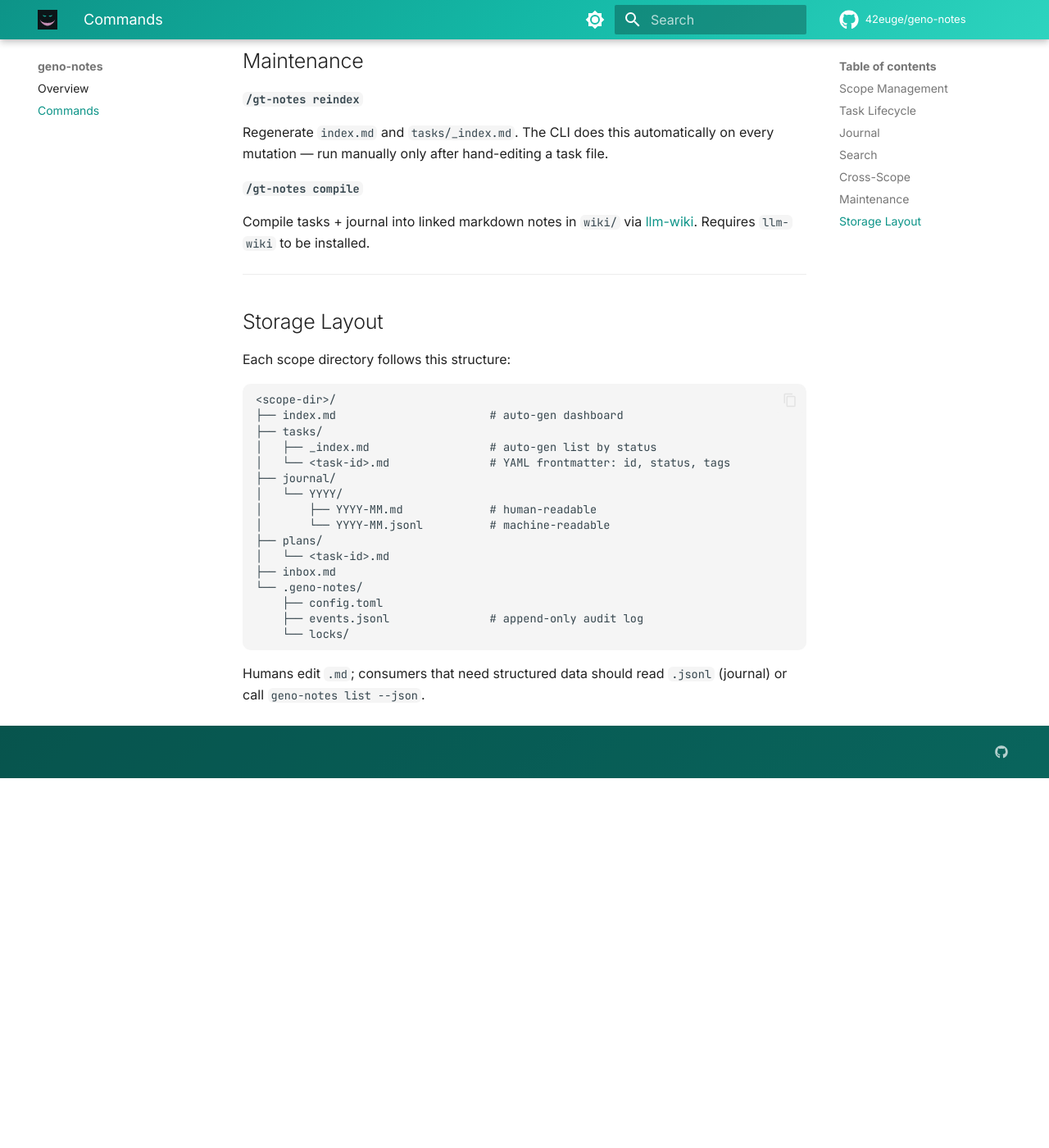
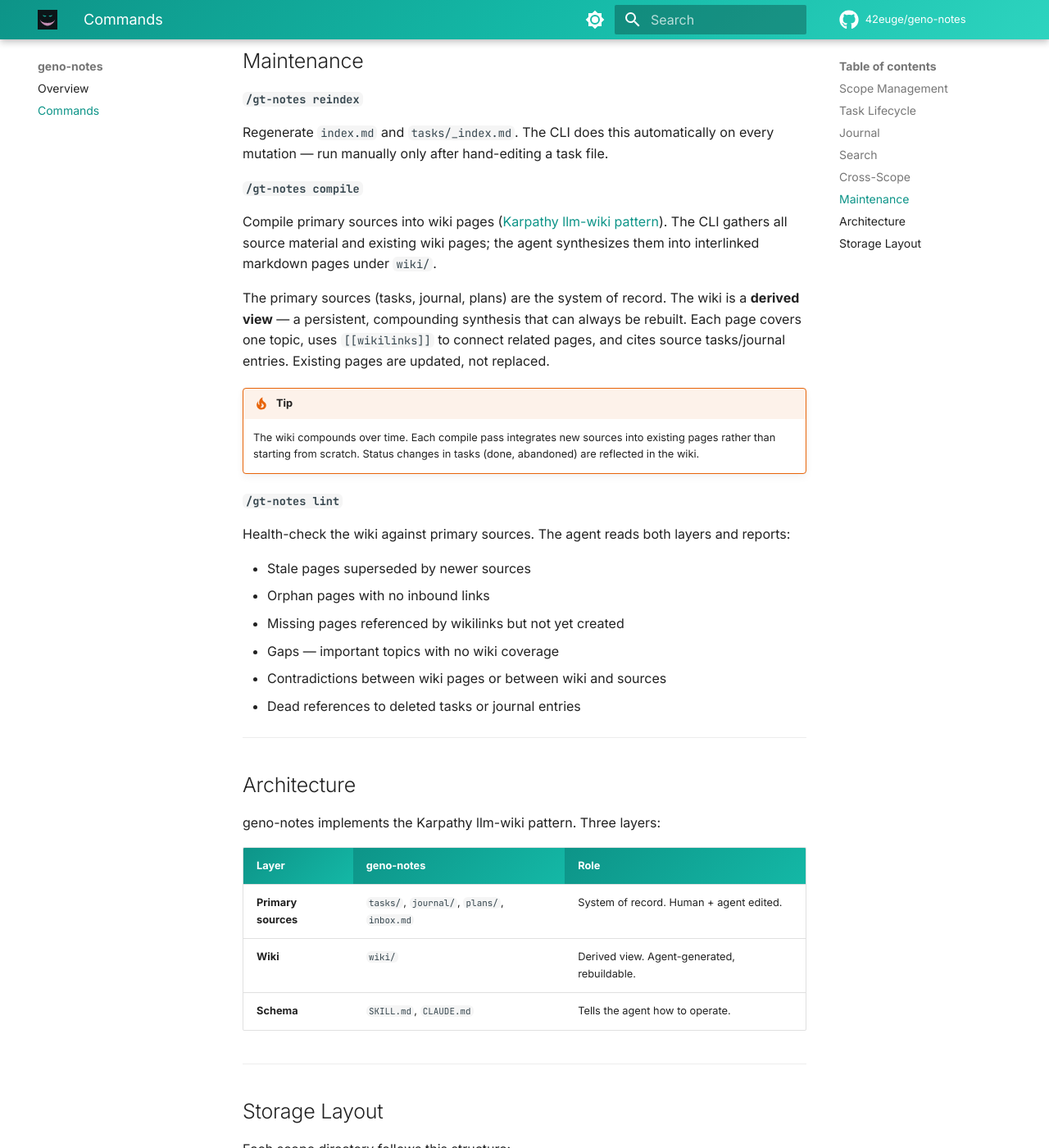
Before and after one commit to 42euge/geno-notes, an MkDocs documentation site: the page built from docs/commands.md, in a window 1280 px wide and 1400 px high, scrolled down 2011 px. Shown: the whole window at 82% size. Built offline with MkDocs 1.6.1 and Material for MkDocs 9.7.7, drawn with Linux system fonts in a browser that asks for light colours; comment, search, counter and statistics services are not loaded; before the commit the page ends 2960 px from its top, so only the background shows below that; some of the changed text lies outside the part shown.

Commit message:
Implement compile + lint as llm-wiki pattern operations
geno-notes IS the llm-wiki implementation. Primary sources (tasks,
journal, plans) are the system of record; wiki/ is a derived view
the agent compiles from them.

- compile: CLI gathers sources + existing wiki, agent synthesizes
  into interlinked topic pages with wikilinks and source citations
- lint: CLI gathers wiki + sources, agent health-checks for stale
  pages, orphans, gaps, contradictions, dead references
- Import Karpathy's llm-wiki gist as docs/sources/ reference
- Wiki seed file changed from README.md to index.md (catalog)

Co-Authored-By: Claude Opus 4.6 (1M context) <noreply@anthropic.com>

````diff
--- a/docs/commands.md
+++ b/docs/commands.md
@@ -86,7 +86,35 @@ Regenerate `index.md` and `tasks/_index.md`. The CLI does this automatically on
 
 **`/gt-notes compile`**
 
-Compile tasks + journal into linked markdown notes in `wiki/` via [llm-wiki](https://github.com/42euge/llm-wiki). Requires `llm-wiki` to be installed.
+Compile primary sources into wiki pages ([Karpathy llm-wiki pattern](https://gist.github.com/karpathy/442a6bf555914893e9891c11519de94f)). The CLI gathers all source material and existing wiki pages; the agent synthesizes them into interlinked markdown pages under `wiki/`.
+
+The primary sources (tasks, journal, plans) are the system of record. The wiki is a **derived view** — a persistent, compounding synthesis that can always be rebuilt. Each page covers one topic, uses `[[wikilinks]]` to connect related pages, and cites source tasks/journal entries. Existing pages are updated, not replaced.
+
+!!! tip
+    The wiki compounds over time. Each compile pass integrates new sources into existing pages rather than starting from scratch. Status changes in tasks (done, abandoned) are reflected in the wiki.
+
+**`/gt-notes lint`**
+
+Health-check the wiki against primary sources. The agent reads both layers and reports:
+
+- Stale pages superseded by newer sources
+- Orphan pages with no inbound links
+- Missing pages referenced by wikilinks but not yet created
+- Gaps — important topics with no wiki coverage
+- Contradictions between wiki pages or between wiki and sources
+- Dead references to deleted tasks or journal entries
+
+---
+
+## Architecture
+
+geno-notes implements the Karpathy llm-wiki pattern. Three layers:
+
+| Layer | geno-notes | Role |
+|---|---|---|
+| **Primary sources** | `tasks/`, `journal/`, `plans/`, `inbox.md` | System of record. Human + agent edited. |
+| **Wiki** | `wiki/` | Derived view. Agent-generated, rebuildable. |
+| **Schema** | `SKILL.md`, `CLAUDE.md` | Tells the agent how to operate. |
 
 ---
 
@@ -106,6 +134,9 @@ Each scope directory follows this structure:
 │       └── YYYY-MM.jsonl          # machine-readable
 ├── plans/
 │   └── <task-id>.md
+├── wiki/
+│   ├── index.md                   # catalog of all wiki pages
+│   └── <topic-slug>.md            # compiled topic/entity pages
 ├── inbox.md
 └── .geno-notes/
     ├── config.toml
@@ -113,4 +144,4 @@ Each scope directory follows this structure:
     └── locks/
 ```
 
-Humans edit `.md`; consumers that need structured data should read `.jsonl` (journal) or call `geno-notes list --json`.
+Primary sources are the system of record. The wiki is derived — always rebuildable via `compile`.
````
Also changed, not shown: README.md (+1 -1 lines), commands/gt-notes.md (+3 -2 lines), docs/sources/karpathy-llm-wiki.md (added, +57 -0 lines), skills/geno-notes/SKILL.md (+53 -3 lines), 3 other files.
